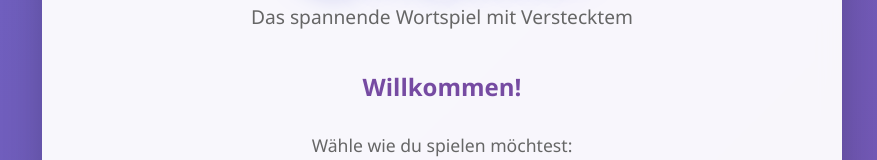
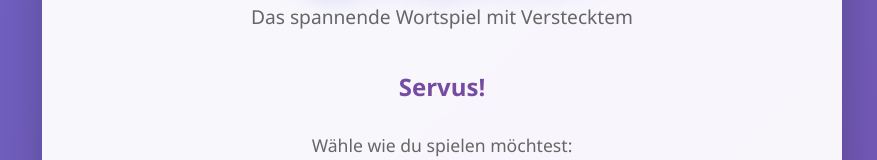
Before and after one commit to jonas1199/Imposter, a website: page public/index.html in a window 1280 px wide. Shown: the part 132-292 px from the top of the page, without its empty margins (198-1075 px from the left). Drawn offline with nearby package versions, Linux system fonts and the light colour scheme; no server answers.

Commit message:
Update index.html

```diff
--- a/public/index.html
+++ b/public/index.html
@@ -415,7 +415,7 @@
       <div class="subtitle">Das spannende Wortspiel mit Verstecktem</div>
 
       <div class="welcome-section">
-        <h2 style="margin-bottom: 30px; color: #764ba2;">Willkommen!</h2>
+        <h2 style="margin-bottom: 30px; color: #764ba2;">Servus!</h2>
         <p style="margin-bottom: 30px; font-size: 1.1em; color: #666;">
           Wähle wie du spielen möchtest:
         </p>
```
